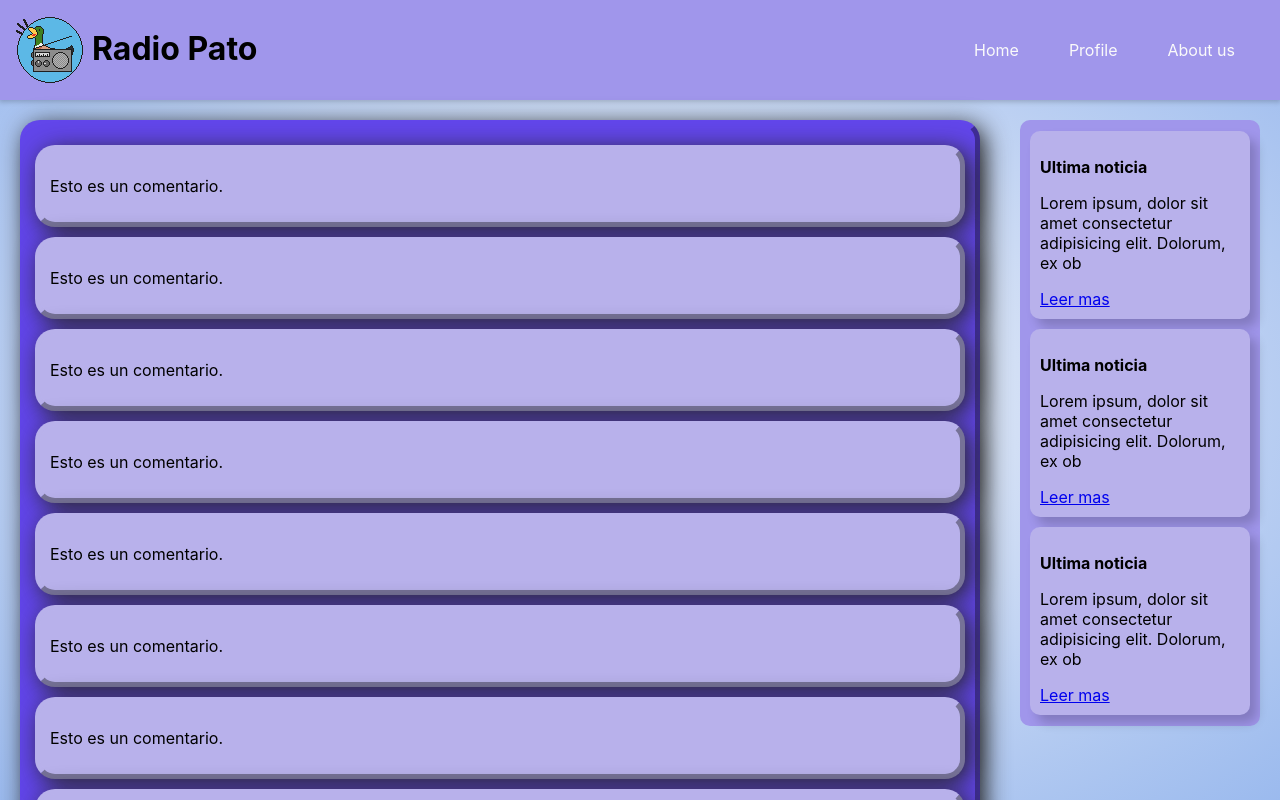
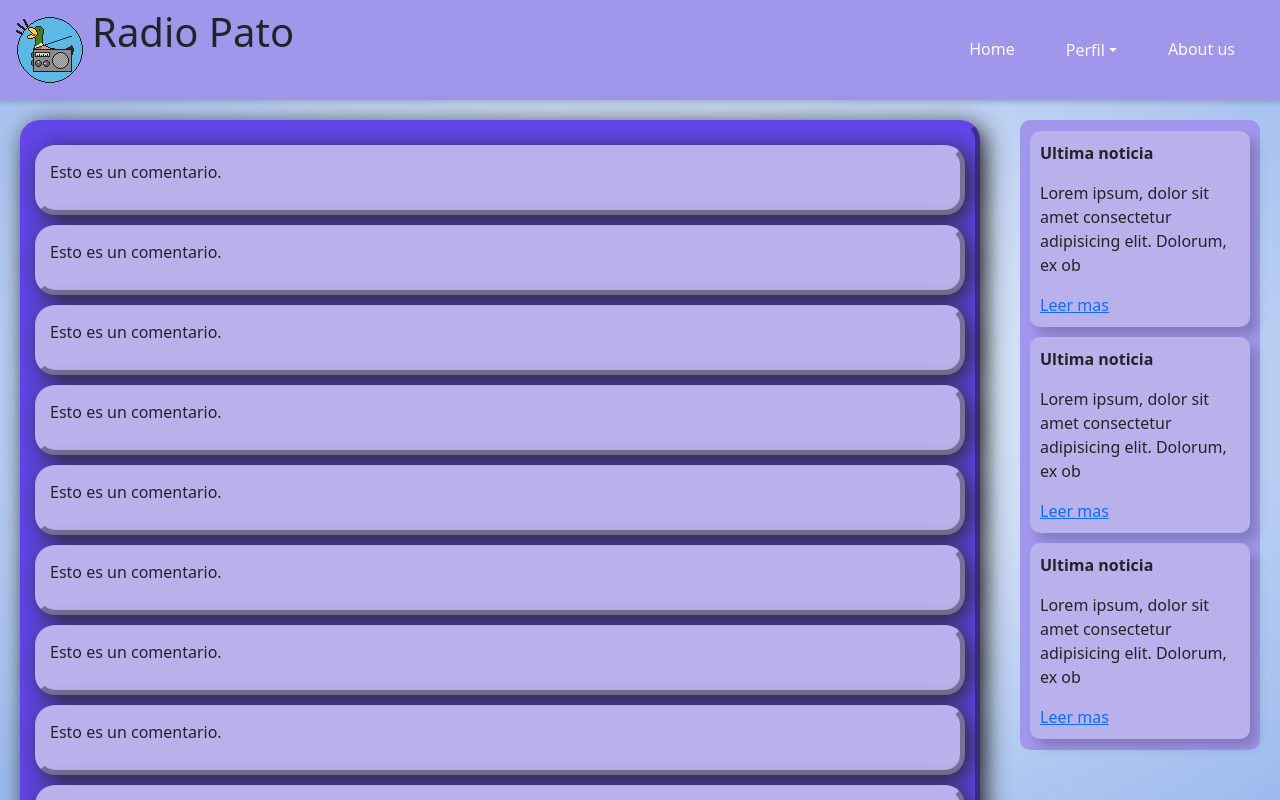
Before and after one commit to Radio-Pato/RadioPato-Frontend, a React (Vite) app: page /home in a window 1280 px wide. Shown: the top 800 px of the page. Built offline with nearby package versions, Linux system fonts and the light colour scheme.

Commit message:
🐛 LandingPageArreglada

```diff
--- a/src/components/Header/Header.tsx
+++ b/src/components/Header/Header.tsx
@@ -1,32 +1,45 @@
-import React from 'react'
-import { useState } from 'react'
-import { NavLink } from 'react-router-dom'
-import Menu from '../Menu/Menu'
-import  styles from './Header.module.css'
+import { useState } from "react";
+import { NavLink } from "react-router-dom";
+import Menu from "../Menu/Menu";
+import styles from "./Header.module.css";
 import imagenes from "../../Assets/imagenes";
+import MenuDropdown from "../MenuDropDown/MenuDropDown";
 
 function Header() {
-    const [stylish, setStylish]= useState(false)
+  const [stylish, setStylish] = useState(false);
   return (
     <header>
       <div className={styles.icon__container}>
-          <img
-            src={imagenes.Logo68.src}
-            alt={imagenes.Logo68.alt}
-          />
+        <img src={imagenes.Logo68.src} alt={imagenes.Logo68.alt} />
         <h1>Radio Pato</h1>
       </div>
-        <div className={stylish ? `${styles.nav} ${styles.navActive}`: `${styles.nav} ${styles.navInactive}`}>
-            <NavLink className={styles.navLinks} to={'/home'}>Home</NavLink>
-            <NavLink className={styles.navLinks} to={'/login'}>Profile</NavLink>
-            <NavLink className={styles.navLinks} to={'/about'}>About us</NavLink>
+      <div
+        className={
+          stylish
+            ? `${styles.nav} ${styles.navActive}`
+            : `${styles.nav} ${styles.navInactive}`
+        }
+      >
+        <NavLink className={styles.navLinks} to={"/home"}>
+          Home
+        </NavLink>
+        <NavLink className={styles.navLinks} to={""}>
+          <MenuDropdown />
+        </NavLink>
+        <NavLink className={styles.navLinks} to={"/about"}>
+          About us
+        </NavLink>
       </div>
-        <div className={styles.burgerBtn}
-        onClick={()=>{setStylish(!stylish)}}>
+      <div
+        className={styles.burgerBtn}
+        onClick={() => {
+          setStylish(!stylish);
+        }}
+      >
         <Menu />
       </div>
     </header>
-  )
+  );
 }
 
-export default Header
+export default Header;
--- a/src/components/LandingPageComponent/LandingPageComponent.module.css
+++ b/src/components/LandingPageComponent/LandingPageComponent.module.css
@@ -67,6 +67,7 @@
   text-decoration: none;
   text-align: center;
   border-style: outset;
+  white-space: normal;
 }
 
 .linkAcceder:hover {
@@ -88,13 +89,23 @@
 }
 
 .title {
+  padding: 10px;
+  margin-top: 10px;
   font-weight: bold;
   text-shadow: 1px 1px 2px black,
     0 0 25px var(--color-lightyellow-shadow-tittle),
     0 0 5px var(--color-lightyellow-shadow-tittle);
+  font-size: 33px;
 }
 
 .slogan {
+  font-weight: bold;
+  font-size: 18px;
+  padding: 20px;
+}
+.slogan2 {
+  font-size: 16px;
+  padding: 10px;
   font-weight: bold;
 }
 
@@ -108,23 +119,31 @@
   grid-column-end: 3;
 }
 .serviciostitle {
+  font-size: 22px;
+  padding: 20px;
   text-align: center;
   grid-column-start: 1;
   grid-column-end: 4;
   font-weight: bold;
   width: 100%;
 }
+.contentidoservices {
+  padding: 8px;
+  font-size: 20px;
+  font-weight: bolder;
+}
 
 .icon {
   color: var(--color-orange-tertiary);
+  margin-bottom: 10px;
 }
 
 .cards {
   display: block;
   top: 0px;
   position: relative;
-  min-width: 200px;
-  max-width: 262px;
+  min-width: 250px;
+  max-width: 313px;
   background-color: var(--color-purple-background);
   border-radius: 4px;
   padding: 32px 24px;
--- a/src/components/LandingPageComponent/LandingPageComponent.tsx
+++ b/src/components/LandingPageComponent/LandingPageComponent.tsx
@@ -8,6 +8,7 @@ import {
   faLaptop,
   faDigitalTachograph,
   faHandsHelping,
+  faShuttleSpace,
 } from "@fortawesome/free-solid-svg-icons";
 
 function LandingPageComponent() {
@@ -25,7 +26,7 @@ function LandingPageComponent() {
             <h3 className={styles.slogan}>
               Tu Aplicación Web para gestionar tu comunidad de vecinos.
             </h3>
-            <h4 className={styles.slogan}>
+            <h4 className={styles.slogan2}>
               &#129414; Mientras los gansos hacen honk, los patos hacen cuack.
               &#129414;
             </h4>
@@ -47,7 +48,7 @@ function LandingPageComponent() {
               className={styles.icon}
               size="2x"
             />
-            <h3>Varios dispositivos</h3>
+            <h3 className={styles.contentidoservices}>Varios dispositivos</h3>
             <p>
               Puedes acceder cómodamente desde tu móvil, tablet o pc para estar
               siempre informado.
@@ -59,7 +60,7 @@ function LandingPageComponent() {
               className={styles.icon}
               size="2x"
             />
-            <h3>Digitalizado</h3>
+            <h3 className={styles.contentidoservices}>Digitalizado</h3>
             <p>
               Deja atrás el papel y aporta tu marca verde digitalizando todo el
               contenido de tu comunidad de vecinos.
@@ -71,7 +72,7 @@ function LandingPageComponent() {
               className={styles.icon}
               size="2x"
             />
-            <h3>Sencillez</h3>
+            <h3 className={styles.contentidoservices}>Sencillez</h3>
             <p>
               Accede a todo el contenido desde cualquier lugar y en cualquier
               momento, de forma sencilla.
--- /dev/null
+++ b/src/components/MenuDropDown/MenuDropDown.module.css
@@ -0,0 +1,28 @@
+@import "../../Assets/css/variables.css";
+
+.dropdownbutton {
+  background-color: var(--color-purple-background) !important;
+  border-color: var(--color-purple-background) !important;
+  -webkit-appearance: none !important;
+  color: var(--color-white-background) !important;
+  padding: 0px !important;
+}
+.dropdownbutton:focus {
+  border-color: var(--color-purple-background) !important;
+  box-shadow: var(--color-purple-background) !important;
+}
+.navLinks {
+  margin: 0 10px;
+  color: var(--color-white-background);
+  padding: 5px 15px;
+  transition: all 0.5s ease-in-out;
+  text-decoration: none;
+  color: var(--color-purple-background);
+}
+.dropdownmenu {
+  overflow: hidden;
+  -webkit-transition: all 0.5s ease-in-out;
+  -moz-transition: all 0.5s ease-in-out;
+  -o-transition: all 0.5s ease-in-out;
+  transition: all 0.5s ease-in-out;
+}
--- /dev/null
+++ b/src/components/MenuDropDown/MenuDropDown.tsx
@@ -0,0 +1,42 @@
+import "bootstrap/dist/css/bootstrap.min.css";
+import styles from "./MenuDropDown.module.css";
+import { useState } from "react";
+import {
+  Dropdown,
+  DropdownItem,
+  DropdownMenu,
+  DropdownToggle,
+} from "reactstrap";
+import { NavLink } from "react-router-dom";
+
+function MenuDropdown() {
+  const [dropdown, setDropdown] = useState(false);
+
+  const openCloseDropdown = () => {
+    setDropdown(!dropdown);
+  };
+  return (
+    <div className="MenuDropdown">
+      <Dropdown isOpen={dropdown} toggle={openCloseDropdown}>
+        <DropdownToggle caret className={styles.dropdownbutton}>
+          Perfil
+        </DropdownToggle>
+
+        <DropdownMenu className={styles.dropdownmenu}>
+          <DropdownItem className={styles.options}>
+            <NavLink className={styles.navLinks} to={"/profile"}>
+              Ir a mi perfil
+            </NavLink>
+          </DropdownItem>
+          <DropdownItem divider />
+          <DropdownItem className={styles.options}>
+            <NavLink className={styles.navLinks} to={""}>
+              Cerrar sesión
+            </NavLink>
+          </DropdownItem>
+        </DropdownMenu>
+      </Dropdown>
+    </div>
+  );
+}
+export default MenuDropdown;
```
Lines whose indentation alone changed are shown as unchanged.
